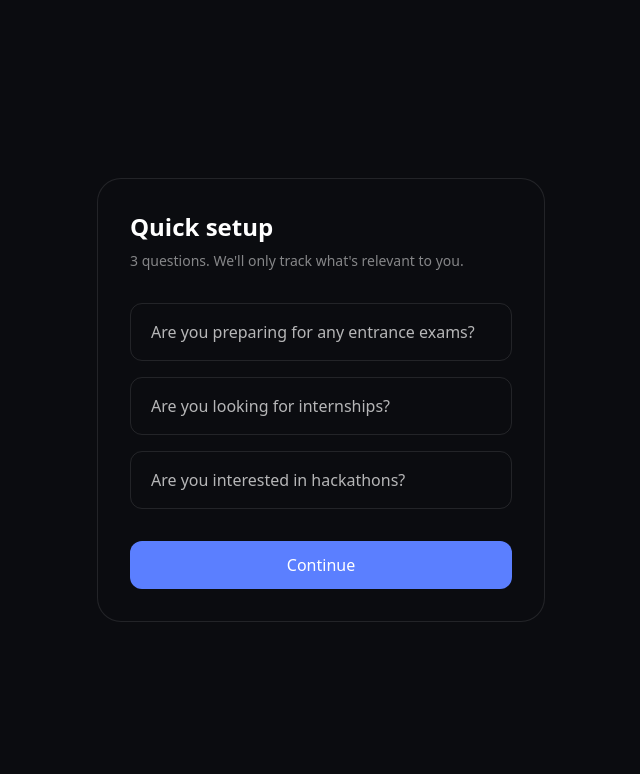
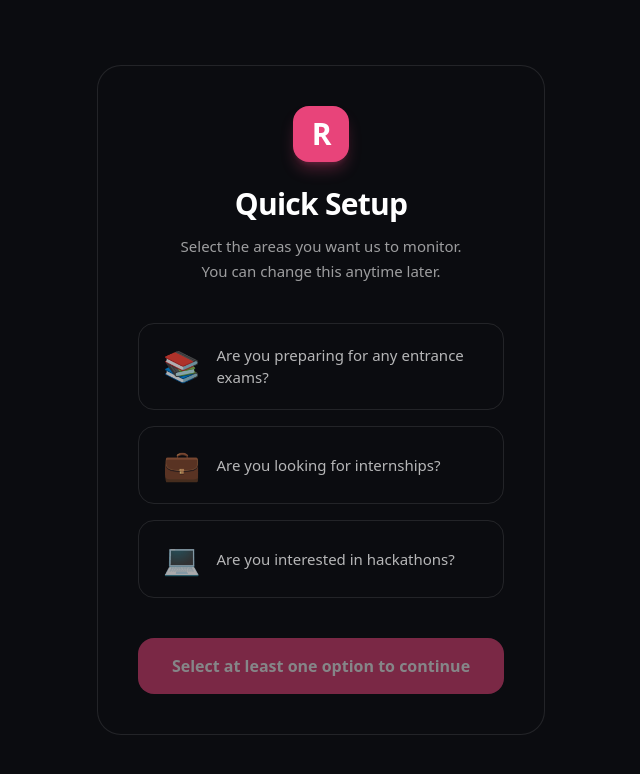
Before and after one commit to Vikas-Agarwal16/raydar, a Next.js app: page /onboarding in a window 1280 px wide. Shown: the top 774 px of the page, without its empty margins (319-959 px from the left). Built offline with nearby package versions, Linux system fonts and the light colour scheme; no server answers; the database is empty; sample sign-in values are in the browser's storage; a web font is replaced by a local one.

Commit message:
Polish UI - onboarding + signin pages

```diff
--- a/app/(auth)/signup/page.js
+++ b/app/(auth)/signup/page.js
@@ -14,7 +14,6 @@ export default function SignUpPage() {
   const [error, setError] = useState("");
   const [loading, setLoading] = useState(false);
 
-  // Clear error when user starts typing
   const clearError = () => setError("");
 
   async function handleSignUp(e) {
@@ -25,7 +24,6 @@ export default function SignUpPage() {
       setError("Passwords do not match");
       return;
     }
-
     if (password.length < 8) {
       setError("Password must be at least 8 characters long");
       return;
@@ -34,7 +32,6 @@ export default function SignUpPage() {
     setLoading(true);
 
     try {
-    // 1. Create account
       const res = await fetch("/api/signup", {
         method: "POST",
         headers: { "Content-Type": "application/json" },
@@ -44,12 +41,12 @@ export default function SignUpPage() {
       const data = await res.json();
 
       if (!res.ok) {
-      setError(data.error || "Something went wrong");
+        setError(data.error || "Failed to create account");
         setLoading(false);
         return;
       }
 
-    // 2. Auto sign in after successful signup
+      // Auto login after successful signup
       const signInResult = await signIn("credentials", {
         email,
         password,
@@ -57,14 +54,13 @@ export default function SignUpPage() {
       });
 
       if (signInResult?.error) {
-      setError("Account created but login failed. Please sign in manually.");
+        setError("Account created successfully! Please sign in.");
         router.push("/signin");
         return;
       }
 
-    // 3. Go to onboarding (this was the main issue)
+      // Success - go to onboarding
       router.push("/onboarding");
-
     } catch (err) {
       console.error(err);
       setError("Something went wrong. Please try again.");
@@ -74,12 +70,14 @@ export default function SignUpPage() {
   }
 
   return (
-    <>
+    <div className="min-h-screen bg-[#0B0C10] flex items-center justify-center px-6 py-12">
+      <div className="w-full max-w-md">
+        {/* Header */}
         <div className="mb-10 text-center">
           <div className="flex justify-center mb-6">
             <div className="flex items-center gap-3">
-            <div className="w-9 h-9 rounded-xl bg-[#E8447A] flex items-center justify-center">
-              <span className="text-white text-xl font-bold">R</span>
+              <div className="w-10 h-10 rounded-2xl bg-[#E8447A] flex items-center justify-center">
+                <span className="text-white text-2xl font-bold">R</span>
               </div>
               <span className="font-display text-3xl font-semibold tracking-tighter text-white">
                 Ray<span className="text-[#E8447A]">dar</span>
@@ -87,68 +85,56 @@ export default function SignUpPage() {
             </div>
           </div>
 
-        <h1 className="text-3xl font-semibold text-white tracking-tight">
-          Create your account
-        </h1>
-        <p className="text-white/60 mt-2">
-          Set it up once, never refresh again
-        </p>
+          <h1 className="text-3xl font-semibold text-white tracking-tight">Create your account</h1>
+          <p className="text-white/60 mt-2">Set it up once, never refresh again</p>
         </div>
 
         <div className="bg-white/[0.03] border border-white/[0.08] rounded-3xl p-8 md:p-10">
           <form onSubmit={handleSignUp} className="space-y-6">
             <div>
-            <label className="block text-xs font-mono tracking-widest text-white/60 mb-2">
-              FULL NAME
-            </label>
+              <label className="block text-xs font-mono tracking-widest text-white/60 mb-2">FULL NAME</label>
               <input
                 type="text"
                 required
                 value={name}
                 onChange={(e) => { setName(e.target.value); clearError(); }}
-              className="w-full bg-black/40 border border-white/10 rounded-2xl px-5 py-3.5 text-white placeholder:text-white/30 focus:outline-none focus:border-[#E8447A]"
+                className="w-full bg-black/40 border border-white/10 rounded-2xl px-5 py-3.5 text-white placeholder:text-white/30 focus:outline-none focus:border-[#E8447A] transition-all"
                 placeholder="Vikas Agarwal"
               />
             </div>
 
             <div>
-            <label className="block text-xs font-mono tracking-widest text-white/60 mb-2">
-              EMAIL ADDRESS
-            </label>
+              <label className="block text-xs font-mono tracking-widest text-white/60 mb-2">EMAIL ADDRESS</label>
               <input
                 type="email"
                 required
                 value={email}
                 onChange={(e) => { setEmail(e.target.value); clearError(); }}
-              className="w-full bg-black/40 border border-white/10 rounded-2xl px-5 py-3.5 text-white placeholder:text-white/30 focus:outline-none focus:border-[#E8447A]"
+                className="w-full bg-black/40 border border-white/10 rounded-2xl px-5 py-3.5 text-white placeholder:text-white/30 focus:outline-none focus:border-[#E8447A] transition-all"
                 placeholder="you@example.com"
               />
             </div>
 
             <div>
-            <label className="block text-xs font-mono tracking-widest text-white/60 mb-2">
-              PASSWORD
-            </label>
+              <label className="block text-xs font-mono tracking-widest text-white/60 mb-2">PASSWORD</label>
               <input
                 type="password"
                 required
                 value={password}
                 onChange={(e) => { setPassword(e.target.value); clearError(); }}
-              className="w-full bg-black/40 border border-white/10 rounded-2xl px-5 py-3.5 text-white placeholder:text-white/30 focus:outline-none focus:border-[#E8447A]"
+                className="w-full bg-black/40 border border-white/10 rounded-2xl px-5 py-3.5 text-white placeholder:text-white/30 focus:outline-none focus:border-[#E8447A] transition-all"
                 placeholder="At least 8 characters"
               />
             </div>
 
             <div>
-            <label className="block text-xs font-mono tracking-widest text-white/60 mb-2">
-              CONFIRM PASSWORD
-            </label>
+              <label className="block text-xs font-mono tracking-widest text-white/60 mb-2">CONFIRM PASSWORD</label>
               <input
                 type="password"
                 required
                 value={confirmPassword}
                 onChange={(e) => { setConfirmPassword(e.target.value); clearError(); }}
-              className="w-full bg-black/40 border border-white/10 rounded-2xl px-5 py-3.5 text-white placeholder:text-white/30 focus:outline-none focus:border-[#E8447A]"
+                className="w-full bg-black/40 border border-white/10 rounded-2xl px-5 py-3.5 text-white placeholder:text-white/30 focus:outline-none focus:border-[#E8447A] transition-all"
                 placeholder="••••••••"
               />
             </div>
@@ -168,7 +154,6 @@ export default function SignUpPage() {
             </button>
           </form>
 
-        {/* Google Button (same as before) */}
           <div className="flex items-center gap-3 my-8">
             <div className="h-px bg-white/10 flex-1" />
             <span className="text-xs text-white/40 font-mono tracking-widest">OR</span>
@@ -182,6 +167,14 @@ export default function SignUpPage() {
             Continue with Google
           </button>
         </div>
-    </>
+
+        <p className="text-center text-sm text-white/50 mt-8">
+          Already have an account?{" "}
+          <Link href="/signin" className="text-[#E8447A] hover:underline font-medium">
+            Sign in here
+          </Link>
+        </p>
+      </div>
+    </div>
   );
 }
--- a/components/OnboardingForm.js
+++ b/components/OnboardingForm.js
@@ -4,9 +4,9 @@ import { useState } from "react";
 import { useRouter } from "next/navigation";
 
 const QUESTIONS = [
-  { key: "exams", label: "Are you preparing for any entrance exams?" },
-  { key: "internships", label: "Are you looking for internships?" },
-  { key: "hackathons", label: "Are you interested in hackathons?" },
+  { key: "exams", label: "Are you preparing for any entrance exams?", icon: "📚" },
+  { key: "internships", label: "Are you looking for internships?", icon: "💼" },
+  { key: "hackathons", label: "Are you interested in hackathons?", icon: "💻" },
 ];
 
 export default function OnboardingForm() {
@@ -23,7 +23,11 @@ export default function OnboardingForm() {
     setAnswers((prev) => ({ ...prev, [key]: !prev[key] }));
   };
 
+  const hasSelection = Object.values(answers).some((val) => val === true);
+
   const handleSubmit = async () => {
+    if (!hasSelection) return;
+
     setLoading(true);
     setError("");
 
@@ -40,14 +44,10 @@ const handleSubmit = async () => {
         return;
       }
 
-    // === KEY FIXES START HERE ===
-    router.refresh();                    // Refresh server data
-    await new Promise((resolve) => setTimeout(resolve, 800)); // Wait for DB + cache
+      router.refresh();
+      await new Promise((resolve) => setTimeout(resolve, 700));
       router.push("/dashboard");
-    // === KEY FIXES END HERE ===
-
     } catch (err) {
-    console.error(err);
       setError("Network error. Try again.");
     } finally {
       setLoading(false);
@@ -55,36 +55,52 @@ const handleSubmit = async () => {
   };
 
   return (
-    <div className="w-full max-w-md bg-[#0B0C10] border border-white/10 rounded-3xl p-8">
-      <h1 className="text-2xl font-semibold text-white mb-2">Quick setup</h1>
-      <p className="text-white/50 text-sm mb-8">
-        3 questions. We'll only track what's relevant to you.
+    <div className="w-full max-w-md bg-[#0B0C10] border border-white/10 rounded-3xl p-10">
+      <div className="text-center mb-10">
+        {/* Brand Consistent Icon */}
+        <div className="w-14 h-14 mx-auto mb-6 rounded-2xl bg-[#E8447A] flex items-center justify-center shadow-lg shadow-[#E8447A]/30">
+          <span className="text-3xl font-bold text-white tracking-tighter">R</span>
+        </div>
+
+        <h1 className="text-3xl font-semibold text-white tracking-tight">Quick Setup</h1>
+        <p className="text-white/60 mt-3 text-[15px] leading-relaxed">
+          Select the areas you want us to monitor.<br />
+          You can change this anytime later.
         </p>
+      </div>
 
-      <div className="space-y-4 mb-8">
+      <div className="space-y-4 mb-10">
         {QUESTIONS.map((q) => (
           <button
             key={q.key}
             onClick={() => toggle(q.key)}
-            className={`w-full text-left px-5 py-4 rounded-xl border transition ${
+            className={`w-full flex items-center gap-4 text-left px-6 py-5 rounded-2xl border transition-all duration-200 group ${
               answers[q.key]
-                ? "border-[#5B7FFF] bg-[#5B7FFF]/10 text-white"
-                : "border-white/10 text-white/70"
+                ? "border-[#E8447A] bg-[#E8447A]/10 text-white"
+                : "border-white/10 hover:border-white/30 text-white/70 hover:text-white"
             }`}
           >
-            {q.label}
+            <span className="text-3xl transition-transform group-hover:scale-110">{q.icon}</span>
+            <span className="font-medium text-[15px]">{q.label}</span>
           </button>
         ))}
       </div>
 
-      {error && <p className="text-red-400 text-sm mb-4">{error}</p>}
+      {error && (
+        <p className="text-red-400 text-sm mb-6 text-center">{error}</p>
+      )}
 
       <button
         onClick={handleSubmit}
-        disabled={loading}
-        className="w-full bg-[#5B7FFF] text-white rounded-xl py-3 font-medium disabled:opacity-50"
+        disabled={loading || !hasSelection}
+        className="w-full bg-[#E8447A] hover:bg-[#D63A6C] disabled:opacity-50 disabled:cursor-not-allowed text-white font-semibold rounded-2xl py-4 transition-all active:scale-[0.985]"
       >
-        {loading ? "Saving..." : "Continue"}
+        {loading
+          ? "Saving Preferences..."
+          : !hasSelection
+            ? "Select at least one option to continue"
+            : "Continue to Dashboard"
+        }
       </button>
     </div>
   );
```
Also changed, not shown: app/dashboard/page.js (+29 -62 lines). Lines whose indentation alone changed are shown as unchanged.
